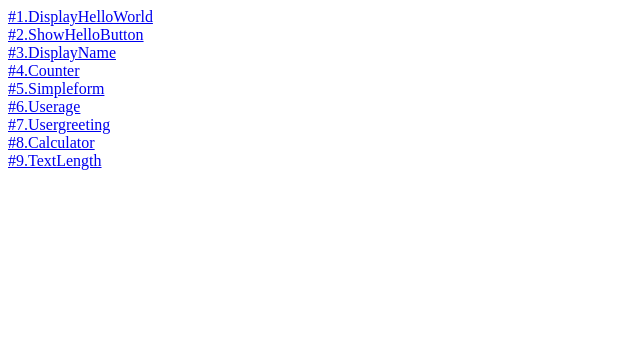
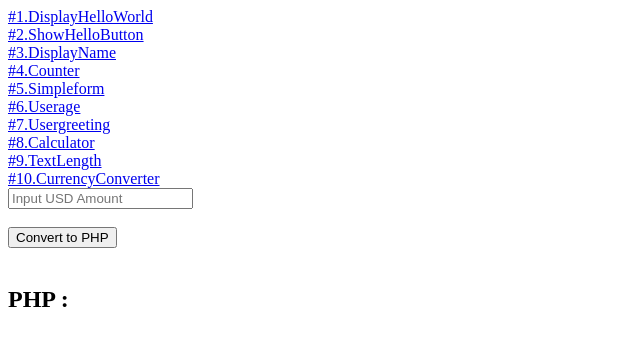
Before and after one commit to Xavierbaliw/ACTIVITY-8-Angular-Components, an Angular app: page /currencyconverter in a window 1280 px wide. Before the commit this address led to /. Shown: the top 346 px of the page, without its empty margins (0-640 px from the left). Built offline with nearby package versions, Linux system fonts and the light colour scheme.

Commit message:
10TH COMMIT - ADD currencyconverter

```diff
--- a/src/app/app.component.html
+++ b/src/app/app.component.html
@@ -16,6 +16,8 @@
 <br>
 <a routerLink="textlength">#9.TextLength</a>
 <br>
+<a routerLink="currencyconverter">#10.CurrencyConverter</a>
+<br>
 
 
 
--- a/src/app/app.module.ts
+++ b/src/app/app.module.ts
@@ -15,6 +15,7 @@ import {UserageComponent} from "./component/userage/userage.component";
 import {UsergreetingComponent} from "./component/usergreeting/usergreeting.component";
 import {CalculatorComponent} from "./component/calculator/calculator.component";
 import {TextlengthComponent} from "./component/textlength/textlength.component";
+import {CurrencyconverterComponent} from "./component/currencyconverter/currencyconverter.component";
 
 
 const routes: Routes = [
@@ -27,6 +28,7 @@ const routes: Routes = [
   {path: 'usergreeting', component: UsergreetingComponent},
   {path: 'calculator', component: CalculatorComponent},
   {path: 'textlength', component: TextlengthComponent},
+  {path: 'currencyconverter', component: CurrencyconverterComponent},
 
 
 
@@ -53,6 +55,7 @@ const routes: Routes = [
     UsergreetingComponent,
     CalculatorComponent,
     TextlengthComponent,
+    CurrencyconverterComponent,
   ],
 
   providers:[
--- /dev/null
+++ b/src/app/component/currencyconverter/currencyconverter.component.html
@@ -0,0 +1,7 @@
+<input type="number" [(ngModel)]="amount" placeholder="Input USD Amount">
+<br><br>
+
+<button (click)="convertCurrency()">Convert to PHP</button>
+<br><br>
+
+<h2>PHP : {{ convertedAmount }}</h2>
--- /dev/null
+++ b/src/app/component/currencyconverter/currencyconverter.component.ts
@@ -0,0 +1,20 @@
+import { Component } from '@angular/core';
+
+@Component({
+  selector: 'app-currencyconverter',
+  templateUrl: './currencyconverter.component.html',
+  styleUrl: './currencyconverter.component.css'
+})
+export class CurrencyconverterComponent {
+
+  amount: number | null = null;
+  convertedAmount: number | null = null;
+  exchangeRate: number = 56;
+
+  convertCurrency() {
+    if (this.amount !== null) {
+      this.convertedAmount = this.amount * this.exchangeRate;
+    }
+  }
+
+}
```
Also changed, not shown: src/app/component/currencyconverter/currencyconverter.component.css (added), 1 other file (tests, documents, lock files or other folders).
